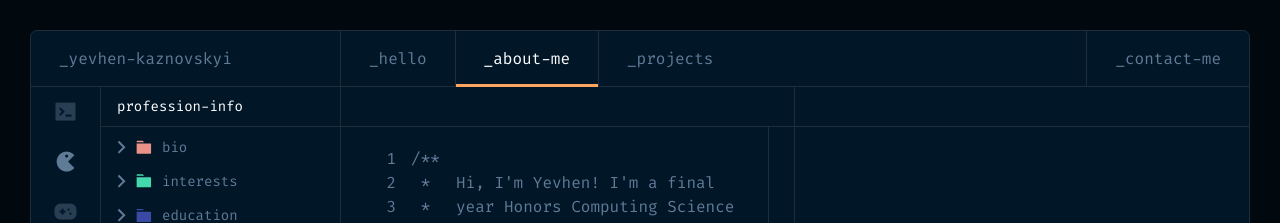
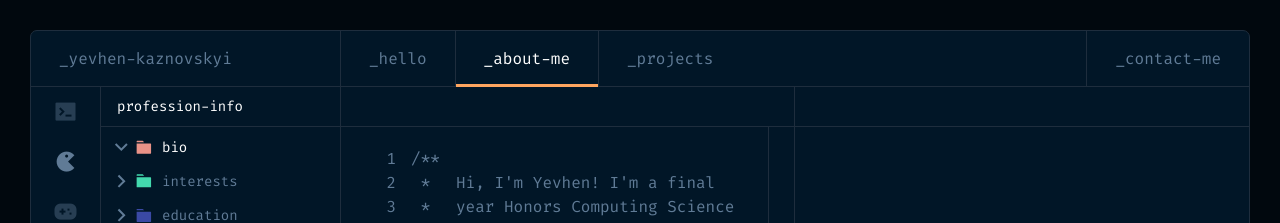
Before and after one commit to yevheniy73/portfolio-nextjs, a Next.js app: page /about-me in a window 1280 px wide. Shown: the top 223 px of the page. Built offline with nearby package versions, Linux system fonts and the light colour scheme.

Commit message:
about me text variable and active section css

```diff
--- a/app/about-me/page.js
+++ b/app/about-me/page.js
@@ -2,6 +2,7 @@
 
 import React, { useEffect, useRef, createRef, useState } from 'react';
 import SideContainer from '../../components/SideContainer';
+import { professionInfoText, aboutText1, aboutText2 } from '../../constants';
 
 const About = () => {
     const [activeButton, setActiveButton] = useState(2);
@@ -112,35 +113,31 @@ const About = () => {
                             <div className="w-full py-[20px]">
                                 {subVisible[0] && (
                                     <span ref={textContentRefs.current[0]} className={`text-content${subVisible[0] ? ' visible' : ''}`}>
-                                        <br></br>
-                                        TODO: profession-info
+                                        <br />
+                                        {professionInfoText}
                                     </span>
                                 )}
                             </div>
                         )}
+
                         {contentVisible[1] && (
                             <div className="w-full py-[20px]">
                                 {subVisible[1] && (
                                     <span ref={textContentRefs.current[1]} className={`text-content${subVisible[1] ? ' visible' : ''}`}>
-                                        <br></br>
-                                        Hi, I'm Yevhen! I'm a final year Honors Computing Science student at the University of Alberta,
-                                        with over a year of professional experience as a software developer. I am passionate about coding
-                                        and constantly seeking new knowledge and skills to stay up-to-date in this rapidly-evolving field.
-                                        In my downtime, I enjoy watching anime and staying active at the gym.
+                                        <br />
+                                        {aboutText1}
                                     </span>
                                 )}
                                 {subVisible[2] && (
                                     <span ref={textContentRefs.current[2]} className={`text-content${subVisible[2] ? ' visible' : ''}`}>
-                                        <br></br>
-                                        Lorem ipsum dolor sit amet, consectetur adipiscing elit, sed do eiusmod tempor incididunt ut labore et dolore magna aliqua.
-                                        Ut enim ad minim veniam, quis nostrud exercitation ullamco laboris nisi ut aliquip ex ea commodo consequat.
+                                        <br />
+                                        {aboutText2}
                                     </span>
                                 )}
                                 {subVisible[3] && (
                                     <span ref={textContentRefs.current[3]} className={`text-content${subVisible[3] ? ' visible' : ''}`}>
-                                        <br></br>
-                                        Lorem ipsum dolor sit amet, consectetur adipiscing elit, sed do eiusmod tempor incididunt ut labore et dolore magna aliqua.
-                                        Ut enim ad minim veniam, quis nostrud exercitation ullamco laboris nisi ut aliquip ex ea commodo consequat.
+                                        <br />
+                                        {aboutText2}
                                     </span>
                                 )}
                             </div>
@@ -150,9 +147,8 @@ const About = () => {
                             <div className="w-full py-[20px]">
                                 {subVisible[4] && (
                                     <span ref={textContentRefs.current[4]} className={`text-content${subVisible[4] ? ' visible' : ''}`}>
-                                        <br></br>
-                                        Lorem ipsum dolor sit amet, consectetur adipiscing elit, sed do eiusmod tempor incididunt ut labore et dolore magna aliqua.
-                                        Ut enim ad minim veniam, quis nostrud exercitation ullamco laboris nisi ut aliquip ex ea commodo consequat.
+                                        <br />
+                                        {aboutText2}
                                     </span>
                                 )}
                             </div>
--- a/components/Section.js
+++ b/components/Section.js
@@ -7,7 +7,7 @@ const Section = ({ iconChev = './ChevronRight.svg', iconFolder, buttonText, butt
     className={`${active ? 'active' : ''} w-full h-[28px] text-left flex flex-row justify-start items-center gap-[10px] pl-[16px]`}
     onClick={onClick}
   >
-    <img src={iconChev} alt="Chevron" className="icon" />
+    <img src={iconChev} alt="Chevron" className="icon chevon" />
     <img src={iconFolder} alt="Folder" className="icon" />
     {buttonText}
   </button>
--- a/components/SideContainer.js
+++ b/components/SideContainer.js
@@ -83,11 +83,15 @@ const SideContainer = ({ activeButton, handleButtonClick, handleSubClick, conten
             iconFolder="./FolderGreen.svg"
             buttonText="anime"
             buttonId="hob2"
+            onClick={() => handleSubClick(6)}
+            active={subActiveButton === 6}
           />
           <Section
             iconFolder="./FolderBlue.svg"
             buttonText="coding"
             buttonId="hob3"
+            onClick={() => handleSubClick(7)}
+            active={subActiveButton === 7}
           />
         </div>
         <ContentButton onClick={() => { }} text="contacts" />
--- a/constants/index.js
+++ b/constants/index.js
@@ -28,3 +28,13 @@ export const messages = [
   z-index: 10
 }`,
 ];
+
+export const professionInfoText = `TODO: profession-info`;
+
+export const aboutText1 = `Hi, I'm Yevhen! I'm a final year Honors Computing Science student at the University of Alberta,
+with over a year of professional experience as a software developer. I am passionate about coding
+and constantly seeking new knowledge and skills to stay up-to-date in this rapidly-evolving field.
+In my downtime, I enjoy watching anime and staying active at the gym.`;
+
+export const aboutText2 = `Lorem ipsum dolor sit amet, consectetur adipiscing elit, sed do eiusmod tempor incididunt ut labore et dolore magna aliqua.
+Ut enim ad minim veniam, quis nostrud exercitation ullamco laboris nisi ut aliquip ex ea commodo consequat.`;
--- a/package.json
+++ b/package.json
@@ -11,7 +11,7 @@
   "dependencies": {
     "eslint-config-next": "13.0.3",
     "framer-motion": "^7.6.7",
-    "next": "13.0.3",
+    "next": "^13.0.3",
     "react": "18.2.0",
     "react-dom": "18.2.0",
     "remixicon": "^3.2.0",
--- a/styles/globals.css
+++ b/styles/globals.css
@@ -97,16 +97,33 @@ html {
 
 #sideContainer button {
 	font-size: 14px;
-	transition: all 100ms;
 }
 
 #sideContainer .my-drop-down button {
 	margin: 6px 0;
 }
 
+#sideContainer .my-drop-down button.active,
 #sideContainer .my-drop-down button:hover,
 #sideContainer .my-drop-down button:focus {
 	color: #fff;
+}
+
+#sideContainer .my-drop-down button img.chevon {
+	-webkit-transition: transform 0.1s ease;
+	-moz-transition: transform 0.1s ease;
+	-ms-transition: transform 0.1s ease;
+	-o-transition: transform 0.1s ease;
+	transition: transform 0.1s ease;
+}
+
+#sideContainer .my-drop-down button.active img.chevon {
+	transform: rotate(90deg);
+	-webkit-transform: rotate(90deg);
+	-moz-transform: rotate(90deg);
+	-ms-transform: rotate(90deg);
+	-o-transform: rotate(90deg);
+	transform: rotate(90deg);
 }
 
 
```
Also changed, not shown: .eslintrc.js, 1 other file (tests, documents, lock files or other folders).
